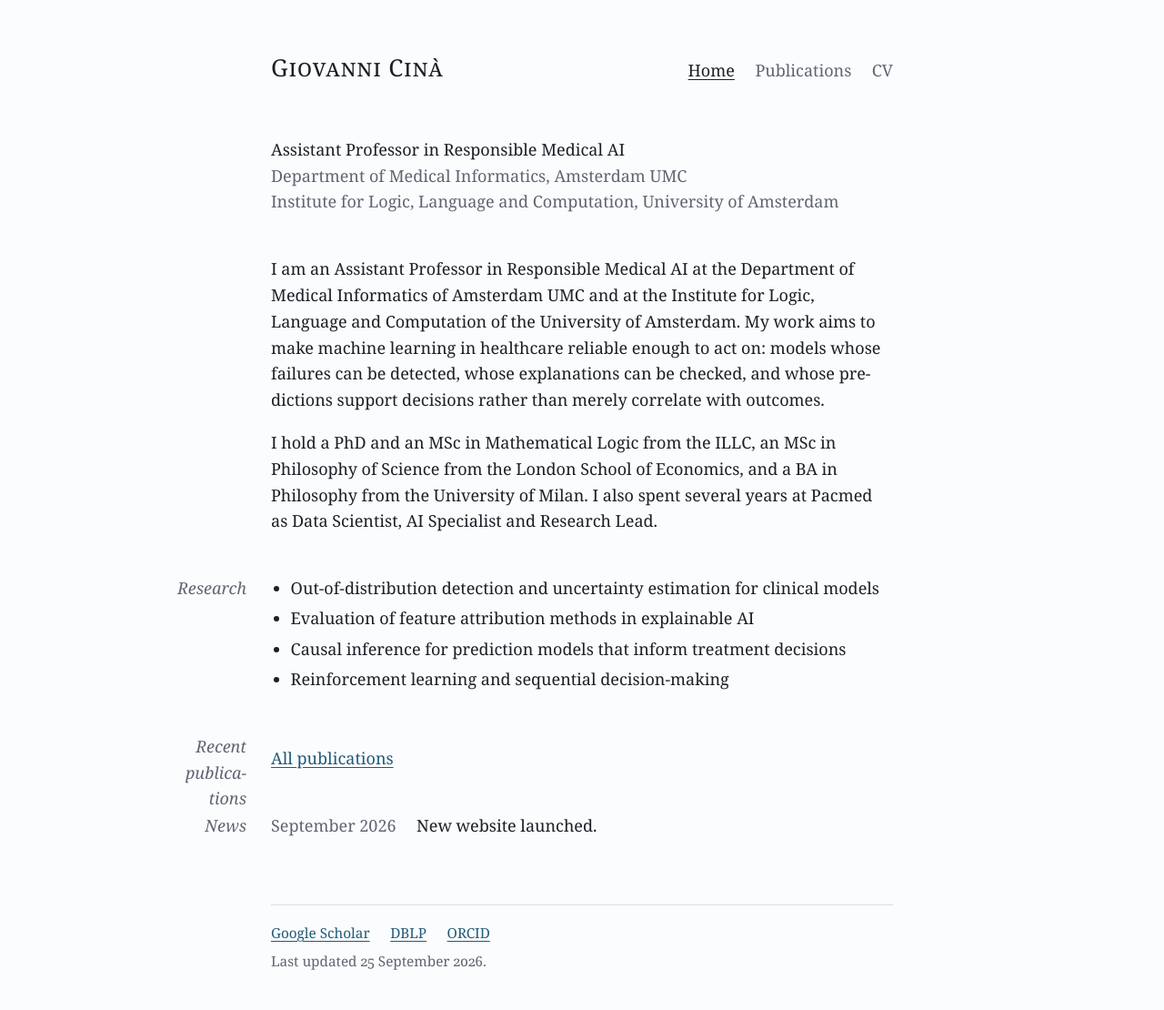
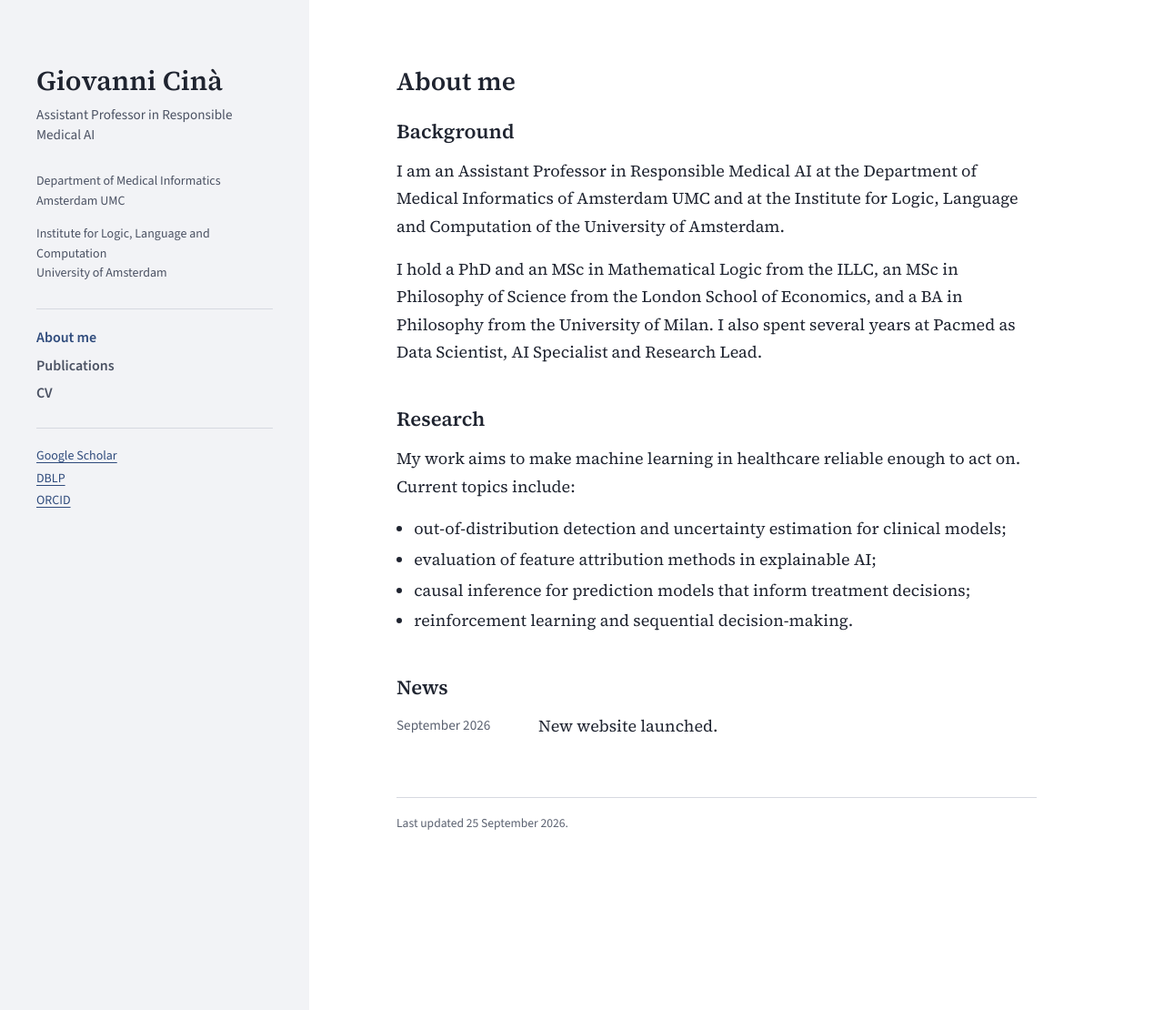
Before and after one commit to Giovannicina/giovannicina.github.io, a Jekyll site: the page built from index.md, in a window 1280 px wide and 1110 px high. Shown: the whole window at 91% size. Built offline with Jekyll 4.4.1, drawn with Linux system fonts in a browser that asks for light colours; some web fonts are replaced.

Commit message:
reworked sidebar

```diff
--- a/_config.yml
+++ b/_config.yml
@@ -8,10 +8,12 @@ author:
   name: Giovanni Cinà
   position: Assistant Professor in Responsible Medical AI
   affiliations:
-    - Department of Medical Informatics, Amsterdam UMC
-    - Institute for Logic, Language and Computation, University of Amsterdam
+    - unit: Department of Medical Informatics
+      institution: Amsterdam UMC
+    - unit: Institute for Logic, Language and Computation
+      institution: University of Amsterdam
   email: ""          # e.g. name@amsterdamumc.nl; leave empty to hide
-  photo: ""          # e.g. /assets/photo.jpg; leave empty to hide
+  photo: ""          # e.g. /assets/photo.jpg; shown on the homepage only
 
 # Profile links, shown in the footer in this order. Remove any you don't want.
 links:
@@ -29,7 +31,6 @@ publications:
   name: Giovanni Cinà               # how your name is displayed in author lists
   name_variants: [Giovanni Ciná, Giovanni Cina, G. Cinà]
 
-# Number of news items and selected papers on the homepage.
-home_news: 5
+home_news: 5          # number of news items on the homepage
 
 exclude: [scripts, README.md, Gemfile, Gemfile.lock, vendor]
--- a/_layouts/default.html
+++ b/_layouts/default.html
@@ -3,11 +3,11 @@
 <head>
   <meta charset="utf-8">
   <meta name="viewport" content="width=device-width, initial-scale=1">
-  <title>{% if page.title and page.url != "/" %}{{ page.title }} | {% endif %}{{ site.title }}</title>
+  <title>{% if page.url != "/" %}{{ page.title }} | {% endif %}{{ site.title }}</title>
   <meta name="description" content="{{ page.description | default: site.description }}">
   <link rel="preconnect" href="https://fonts.googleapis.com">
   <link rel="preconnect" href="https://fonts.gstatic.com" crossorigin>
-  <link rel="stylesheet" href="https://fonts.googleapis.com/css2?family=STIX+Two+Text:ital,wght@0,400;0,600;1,400&display=swap">
+  <link rel="stylesheet" href="https://fonts.googleapis.com/css2?family=Source+Sans+3:wght@400;600&family=Source+Serif+4:ital,opsz,wght@0,8..60,400;0,8..60,600;1,8..60,400&display=swap">
   <link rel="stylesheet" href="{{ '/assets/style.css' | relative_url }}">
   {%- if page.math %}
   <link rel="stylesheet" href="https://cdn.jsdelivr.net/npm/katex@0.16.11/dist/katex.min.css">
@@ -17,29 +17,37 @@
   {%- endif %}
 </head>
 <body>
-  <header class="site">
-    <a class="name" href="{{ '/' | relative_url }}">{{ site.author.name }}</a>
+  <aside class="sidebar">
+    {%- if page.url == "/" and site.author.photo != "" %}
+    <img class="portrait" src="{{ site.author.photo | relative_url }}" alt="Portrait of {{ site.author.name }}" width="140" height="140">
+    {%- endif %}
+    <div class="identity">
+      <a class="name" href="{{ '/' | relative_url }}">{{ site.author.name }}</a>
+      <p class="position">{{ site.author.position }}</p>
+    </div>
+    <p class="affiliations">
+      {%- for a in site.author.affiliations %}
+      <span>{{ a.unit }}<br>{{ a.institution }}</span>
+      {%- endfor %}
+    </p>
     <nav aria-label="Main">
       {%- for item in site.data.navigation %}
       <a href="{{ item.url | relative_url }}"{% if page.url == item.url %} aria-current="page"{% endif %}>{{ item.title }}</a>
       {%- endfor %}
     </nav>
-  </header>
-
-  <main>
-    {{ content }}
-  </main>
-
-  <footer class="site">
     <p class="profiles">
       {%- for link in site.links %}
       <a href="{{ link.url }}">{{ link.title }}</a>
       {%- endfor %}
       {%- if site.author.email != "" %}
-      <a href="mailto:{{ site.author.email }}">Email</a>
+      <a href="mailto:{{ site.author.email }}">{{ site.author.email }}</a>
       {%- endif %}
     </p>
-    <p>Last updated {{ site.time | date: "%-d %B %Y" }}.</p>
-  </footer>
+  </aside>
+
+  <main>
+    {{ content }}
+    <footer>Last updated {{ site.time | date: "%-d %B %Y" }}.</footer>
+  </main>
 </body>
 </html>
--- a/assets/style.css
+++ b/assets/style.css
@@ -1,24 +1,29 @@
 /* Tokens ---------------------------------------------------------------- */
 :root {
-  --paper: #fbfcfd;
-  --ink: #1b1f27;
-  --muted: #5e6572;
-  --rule: #d9dde3;
-  --accent: #1f5a7a;
+  --paper: #ffffff;
+  --panel: #f2f3f6;
+  --ink: #1f2430;
+  --muted: #4b5263;
+  --faint: #5a6170;
+  --rule: #d6d9e0;
+  --accent: #2f4b7c;
 
-  --serif: "STIX Two Text", "STIX Two", "Cambria", "Georgia", serif;
-  --measure: 38rem;
-  --gutter: 7rem;          /* margin column for headings and years */
+  --serif: "Source Serif 4", Georgia, "Times New Roman", serif;
+  --sans: "Source Sans 3", "Segoe UI", system-ui, sans-serif;
+  --sidebar: 21.25rem;
+  --measure: 44rem;
   color-scheme: light dark;
 }
 
 @media (prefers-color-scheme: dark) {
   :root {
-    --paper: #14171c;
-    --ink: #e3e6ea;
-    --muted: #9aa1ac;
-    --rule: #2a2f37;
-    --accent: #86b7d3;
+    --paper: #16191f;
+    --panel: #1d2129;
+    --ink: #e4e6eb;
+    --muted: #b0b6c2;
+    --faint: #98a0ad;
+    --rule: #2f3440;
+    --accent: #9db7e3;
   }
 }
 
@@ -26,21 +31,18 @@
 *, *::before, *::after { box-sizing: border-box; }
 
 html {
-  font-family: var(--serif);
-  font-size: 112.5%;       /* 18px */
-  line-height: 1.6;
-  color: var(--ink);
+  font-size: 100%;
+  -webkit-text-size-adjust: 100%;
   background: var(--paper);
-  -webkit-text-size-adjust: 100%;
-  text-rendering: optimizeLegibility;
 }
 
 body {
-  margin: 0 auto;
-  padding: 3rem 1.25rem 2rem;
-  max-width: calc(var(--measure) + 2.5rem);
-  font-variant-numeric: oldstyle-nums proportional-nums;
-  hyphens: auto;
+  margin: 0;
+  min-height: 100vh;
+  display: flex;
+  color: var(--ink);
+  background: var(--paper);
+  font-family: var(--serif);
 }
 
 a {
@@ -49,119 +51,148 @@ a {
   text-underline-offset: 0.18em;
 }
 a:hover { text-decoration-thickness: 2px; }
-a:focus-visible { outline: 2px solid var(--accent); outline-offset: 2px; border-radius: 1px; }
+a:focus-visible { outline: 2px solid var(--accent); outline-offset: 2px; border-radius: 2px; }
 
-p, ul, ol, dl { margin: 0 0 1rem; }
-ul { padding-left: 1.2rem; }
-li + li { margin-top: 0.25rem; }
+/* Sidebar --------------------------------------------------------------- */
+.sidebar {
+  width: var(--sidebar);
+  flex-shrink: 0;
+  position: sticky;
+  top: 0;
+  height: 100vh;
+  overflow-y: auto;
+  padding: 4.5rem 2.5rem 2.5rem;
+  background: var(--panel);
+  font-family: var(--sans);
+  display: flex;
+  flex-direction: column;
+  gap: 1.75rem;
+}
+.sidebar p { margin: 0; }
 
-h1, h2 { font-weight: 400; line-height: 1.25; }
-h1 { font-size: 1.6rem; margin: 0 0 1.5rem; }
-h2 {
-  font-size: 1rem;
-  font-style: italic;
-  color: var(--muted);
-  margin: 2.5rem 0 0.75rem;
+.portrait {
+  width: 8.75rem;
+  height: 8.75rem;
+  border-radius: 50%;
+  object-fit: cover;
 }
 
-.visually-hidden {
-  position: absolute; width: 1px; height: 1px; overflow: hidden;
-  clip: rect(0 0 0 0); white-space: nowrap;
-}
-
-/* Header and footer ----------------------------------------------------- */
-header.site {
-  display: flex; flex-wrap: wrap; align-items: baseline;
-  justify-content: space-between; gap: 0.5rem 2rem;
-  margin-bottom: 3rem;
-}
-header.site .name {
-  font-size: 1.45rem;
-  font-variant-caps: small-caps;
-  letter-spacing: 0.03em;
+.identity { display: flex; flex-direction: column; gap: 0.5rem; }
+.name {
+  font-family: var(--serif);
+  font-size: 1.875rem;
+  font-weight: 600;
+  line-height: 1.15;
   color: var(--ink);
   text-decoration: none;
 }
-header.site nav { display: flex; flex-wrap: wrap; gap: 0 1.25rem; }
-header.site nav a { color: var(--muted); text-decoration: none; }
-header.site nav a:hover,
-header.site nav a[aria-current="page"] { color: var(--ink); text-decoration: underline; }
+.position { font-size: 0.95rem; line-height: 1.5; color: var(--muted); }
 
-footer.site {
-  margin-top: 4rem; padding-top: 1rem;
+.affiliations {
+  display: flex; flex-direction: column; gap: 0.9rem;
+  font-size: 0.875rem; line-height: 1.55; color: var(--muted);
+}
+
+.sidebar nav,
+.profiles {
+  display: flex; flex-direction: column;
+  padding-top: 1.25rem;
   border-top: 1px solid var(--rule);
-  font-size: 0.85rem; color: var(--muted);
 }
-footer.site p { margin: 0 0 0.35rem; }
-footer.site .profiles { display: flex; flex-wrap: wrap; gap: 0 1.25rem; }
+.sidebar nav { gap: 0.6rem; font-size: 1rem; font-weight: 600; }
+.sidebar nav a { color: var(--muted); text-decoration: none; }
+.sidebar nav a:hover { color: var(--ink); }
+.sidebar nav a[aria-current="page"] { color: var(--accent); }
+.profiles { gap: 0.35rem; font-size: 0.875rem; overflow-wrap: anywhere; }
 
-/* Homepage -------------------------------------------------------------- */
-.intro { display: flow-root; margin-bottom: 1.5rem; }
-.portrait {
-  float: right; width: 8rem; height: auto;
-  margin: 0.3rem 0 1rem 1.5rem;
-  filter: grayscale(1);
+/* Main column ----------------------------------------------------------- */
+main {
+  flex-grow: 1;
+  min-width: 0;
+  max-width: calc(var(--measure) + 12rem);
+  padding: 4.5rem 6rem 3rem;
+  font-size: 1.125rem;
+  line-height: 1.7;
 }
-.position { color: var(--muted); }
-.position::first-line { color: var(--ink); }
-.more { margin-top: -0.25rem; }
+
+main p, main ul, main ol, main dl { margin: 0 0 1rem; }
+main ul { padding-left: 1.2rem; }
+main li + li { margin-top: 0.2rem; }
+
+h1, h2 { font-weight: 600; line-height: 1.25; }
+h1 { font-size: 1.75rem; margin: 0 0 1.5rem; }
+h2 { font-size: 1.375rem; margin: 2.75rem 0 0.9rem; }
+h1 + h2 { margin-top: 0; }
+
 .lede { color: var(--muted); }
 
-.news { display: grid; grid-template-columns: auto 1fr; gap: 0.4rem 1.25rem; }
-.news dt { color: var(--muted); white-space: nowrap; font-variant-numeric: lining-nums tabular-nums; }
+main > footer {
+  margin-top: 4rem;
+  padding-top: 1rem;
+  border-top: 1px solid var(--rule);
+  font-family: var(--sans);
+  font-size: 0.85rem;
+  color: var(--faint);
+}
+
+/* News ------------------------------------------------------------------ */
+.news {
+  display: grid;
+  grid-template-columns: 8.5rem 1fr;
+  gap: 0.6rem 1.25rem;
+  line-height: 1.55;
+}
+.news dt {
+  font-family: var(--sans);
+  font-size: 0.95rem;
+  color: var(--faint);
+  padding-top: 0.1rem;
+}
 .news dd { margin: 0; }
 
 /* Publications ---------------------------------------------------------- */
-.pubs { list-style: none; padding: 0; margin: 0 0 1rem; }
-.pub { margin: 0 0 1.1rem; }
+.pubs { list-style: none; padding: 0; margin: 0; }
+.pub { margin: 0 0 1.25rem; font-size: 1.0625rem; line-height: 1.55; }
 .pub > span { display: block; }
-.pub-title { color: var(--ink); }
-.pub-title a { color: inherit; text-decoration-color: var(--rule); }
+.pub-title a { color: var(--ink); text-decoration-color: var(--rule); }
 .pub-title a:hover { text-decoration-color: currentColor; }
-.pub-authors, .pub-venue { font-size: 0.9rem; color: var(--muted); }
-.pub-authors .self { color: var(--ink); font-weight: 600; }
-.pub-venue abbr {
-  font-variant-caps: all-small-caps; letter-spacing: 0.04em;
-  color: var(--ink); text-decoration: none;
-}
-.pub-venue cite { font-style: italic; }
-.pub-links { font-size: 0.85rem; }
+.pub-meta { color: var(--muted); }
+.pub-meta strong { color: var(--ink); font-weight: 600; }
+.pub-links { font-family: var(--sans); font-size: 0.875rem; }
 .pub-links a + a { margin-left: 0.9rem; }
 .pub-links:empty { display: none; }
 
-.year h2 {
-  font-style: normal;
-  font-variant-numeric: lining-nums;
-  color: var(--ink); font-size: 1.05rem;
+/* CV -------------------------------------------------------------------- */
+.cv {
+  display: grid;
+  grid-template-columns: 7rem 1fr;
+  gap: 0.6rem 1.25rem;
+  line-height: 1.55;
 }
-
-/* CV -------------------------------------------------------------------- */
-.cv { display: grid; grid-template-columns: 5.5rem 1fr; gap: 0.5rem 1.25rem; }
-.cv dt { color: var(--muted); font-variant-numeric: lining-nums tabular-nums; }
+.cv dt { font-family: var(--sans); font-size: 0.95rem; color: var(--faint); padding-top: 0.1rem; }
 .cv dd { margin: 0; }
 
-/* Wide screens: headings, years and dates move into a left margin column,
-   so the text column keeps a single clean left edge. -------------------- */
-@media (min-width: 62rem) {
-  body { max-width: calc(var(--measure) + var(--gutter) * 2 + 2.5rem); }
-  header.site, main, footer.site { margin-left: var(--gutter); max-width: var(--measure); }
-  /* Zero-height heading: its text hangs in the gutter, level with the
-     first line of the content that follows. */
-  main h2 {
-    height: 0;
-    width: calc(var(--gutter) - 1.5rem);
-    margin: 2.5rem 0 0 calc(-1 * var(--gutter));
-    text-align: right;
-    line-height: 1.6;
+/* Narrow screens: sidebar becomes a header ------------------------------ */
+@media (max-width: 56rem) {
+  body { display: block; }
+  .sidebar {
+    width: auto; height: auto; position: static;
+    padding: 2rem 1.25rem 1.5rem;
+    gap: 1.25rem;
   }
-  main h2 + * { margin-top: 0; }
-  .year { margin-top: 2rem; }
-  main .year h2 { margin-top: 0; }
-  .intro + p { margin-top: 0; }
+  .portrait { width: 6.5rem; height: 6.5rem; }
+  .name { font-size: 1.6rem; }
+  .affiliations { display: none; }
+  .sidebar nav, .profiles { flex-direction: row; flex-wrap: wrap; gap: 0.4rem 1.25rem; padding-top: 1rem; }
+  main { padding: 2rem 1.25rem 2rem; font-size: 1.0625rem; }
+  .news, .cv { grid-template-columns: 1fr; gap: 0.1rem; }
+  .news dd, .cv dd { margin-bottom: 0.8rem; }
 }
 
 @media print {
-  header.site nav, footer.site .profiles { display: none; }
+  body { display: block; }
+  .sidebar { position: static; height: auto; background: none; padding: 0 0 1rem; }
+  .sidebar nav, .profiles { display: none; }
+  main { padding: 0; max-width: none; }
   a { color: inherit; text-decoration: none; }
-  body { max-width: none; padding: 0; }
 }
--- a/index.md
+++ b/index.md
@@ -1,41 +1,25 @@
 ---
 layout: default
-title: Home
+title: About me
 ---
-<h1 class="visually-hidden">{{ site.author.name }}</h1>
-<div class="intro">
-{%- if site.author.photo != "" %}
-<img class="portrait" src="{{ site.author.photo | relative_url }}" alt="Portrait of {{ site.author.name }}" width="160" height="200">
-{%- endif %}
-<p class="position">{{ site.author.position }}<br>{% for a in site.author.affiliations %}{{ a }}{% unless forloop.last %}<br>{% endunless %}{% endfor %}</p>
-</div>
+# About me
 
-<!-- Draft bio: rewrite freely. -->
-I am an Assistant Professor in Responsible Medical AI at the Department of Medical Informatics of Amsterdam UMC and at the Institute for Logic, Language and Computation of the University of Amsterdam. My work aims to make machine learning in healthcare reliable enough to act on: models whose failures can be detected, whose explanations can be checked, and whose predictions support decisions rather than merely correlate with outcomes.
+## Background
+
+<!-- Draft: rewrite freely. -->
+I am an Assistant Professor in Responsible Medical AI at the Department of Medical Informatics of Amsterdam UMC and at the Institute for Logic, Language and Computation of the University of Amsterdam.
 
 I hold a PhD and an MSc in Mathematical Logic from the ILLC, an MSc in Philosophy of Science from the London School of Economics, and a BA in Philosophy from the University of Milan. I also spent several years at Pacmed as Data Scientist, AI Specialist and Research Lead.
 
 ## Research
 
-<!-- Draft list: edit to match how you describe your work. -->
-- Out-of-distribution detection and uncertainty estimation for clinical models
-- Evaluation of feature attribution methods in explainable AI
-- Causal inference for prediction models that inform treatment decisions
-- Reinforcement learning and sequential decision-making
+<!-- Draft: edit to match how you describe your work. -->
+My work aims to make machine learning in healthcare reliable enough to act on. Current topics include:
 
-{% assign selected = site.data.publications | where: "selected", true -%}
-{%- if selected.size > 0 -%}
-{%- assign heading = "Selected publications" -%}
-{%- else -%}
-{%- assign heading = "Recent publications" -%}
-{%- assign selected = site.data.publications | slice: 0, 5 -%}
-{%- endif %}
-## {{ heading }}
-
-<ol class="pubs">
-{%- for p in selected %}{% include pub.html pub=p %}{% endfor %}
-</ol>
-<p class="more"><a href="{{ '/publications/' | relative_url }}">All publications</a></p>
+- out-of-distribution detection and uncertainty estimation for clinical models;
+- evaluation of feature attribution methods in explainable AI;
+- causal inference for prediction models that inform treatment decisions;
+- reinforcement learning and sequential decision-making.
 
 ## News
 
```
Also changed, not shown: _data/navigation.yml (+4 -4 lines), _includes/pub.html (+6 -8 lines), README.md, assets/Foto GC.jpg (added).
